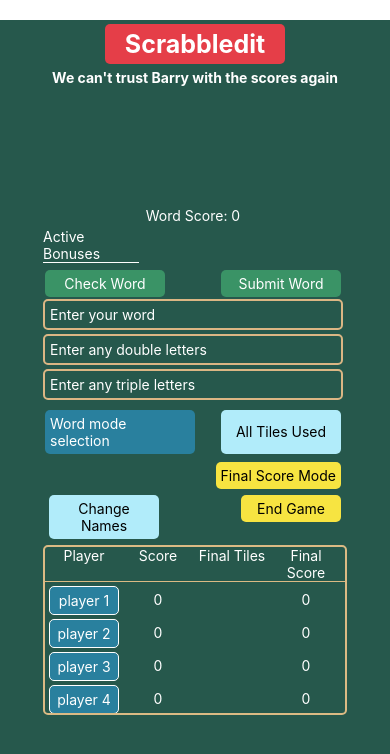
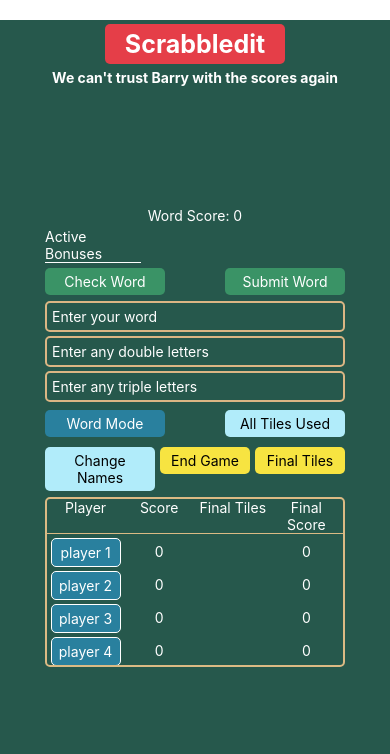
Before and after one commit to TomBirbeck/scrabbleditreactnative, a React Native app: screen / in a window 390 px wide. Shown: the top 754 px of the page. Built offline with nearby package versions, Linux system fonts and the light colour scheme.

Commit message:
main display page style, winner now displayed

```diff
--- a/components/Display.tsx
+++ b/components/Display.tsx
@@ -15,6 +15,7 @@ const Display = () => {
     const [passScore, setPassScore] = useState(0)
     const [finalScoreMode, setFinalScoreMode] = useState(false)
     const [finalTiles, setFinalTiles] = useState<number[]>([]);
+    const [winner, setWinner] = useState('');
 
     useEffect(()=> {
         function isolate(player: {id: number, name: string, score: number}, passScore: number) {
@@ -41,12 +42,15 @@ const Display = () => {
     return(
         <View>
             <View style={styles.displayWord}>
+              {finalScoreMode && winner ?<View style={styles.winnerBox}><Text style={styles.winnerText}>Congratulations {winner}, you are the winner!</Text></View>
+              :
             <FlatList
             horizontal={true}
             data={word[0]}
             keyExtractor={item=>item}
             renderItem={({item})=>(<DisplayWord letter={item}/>)}
             />
+              }
             </View>
             { playerTurn.id > 0 ? <View>
                 <Text style={styles.turnText}>It's {playerTurn.name}'s turn</Text>
@@ -60,7 +64,6 @@ const Display = () => {
                 <WordScore
                 setPassScore={setPassScore}
                 finalScoreMode={finalScoreMode}
-                setFinalScoreMode={setFinalScoreMode}
                 finalTiles={finalTiles}
                 setFinalTiles={setFinalTiles}
                 />
@@ -79,6 +82,9 @@ const Display = () => {
             playerTurn={playerTurn}
             setPlayerTurn={setPlayerTurn}
             passScore={passScore}
+            setFinalScoreMode={setFinalScoreMode}
+            finalScoreMode={finalScoreMode}
+            setWinner={setWinner}
             />
             </View>
         </View>
@@ -94,6 +100,20 @@ const styles = StyleSheet.create({
     turnText: {
         color: 'white',
         textAlign: 'center',
+    },
+    winnerBox:{
+      backgroundColor: '#F7E441',
+      width: 300,
+      height: 40,
+      borderWidth: 2,
+      borderColor: '#DBBA84',
+      alignItems: 'center',
+      justifyContent: 'center',
+      padding: 5,
+      borderRadius: 5,
+    },
+    winnerText: {
+      fontSize: 14
     }
 })
 
--- a/components/Scoreboard.tsx
+++ b/components/Scoreboard.tsx
@@ -27,6 +27,9 @@ interface ScoreboardProps {
     playerTurn: PLAYER;
     setPlayerTurn: PLAYERSETTER;
     passScore: number;
+    setFinalScoreMode: React.Dispatch<React.SetStateAction<boolean>>;
+    finalScoreMode: boolean;
+    setWinner: React.Dispatch<React.SetStateAction<string>>;
 }
 
 const RADIO: string[] = [
@@ -36,11 +39,10 @@ const RADIO: string[] = [
     'player4'
 ]
 
-const Scoreboard = ({player1, player2, player3, player4, setPlayer1, setPlayer2, setPlayer3, setPlayer4, finals, playerTurn, setPlayerTurn, passScore} : ScoreboardProps) => {
+const Scoreboard = ({player1, player2, player3, player4, setPlayer1, setPlayer2, setPlayer3, setPlayer4, finals, playerTurn, setPlayerTurn, passScore, setFinalScoreMode, finalScoreMode, setWinner} : ScoreboardProps) => {
     const players = [player1, player2, player3, player4]
     const [player, setPlayer] = useState('')
     const [newName, setNewName] = useState('')
-    const [winner, setWinner] = useState('');
     const [finalA, setFinalA] = useState(0);
     const [finalB, setFinalB] = useState(0);
     const [finalC, setFinalC] = useState(0);
@@ -165,15 +167,7 @@ const Scoreboard = ({player1, player2, player3, player4, setPlayer1, setPlayer2,
 
     return (
 <View>
-    <View style={styles.topButtonContainer}>
-<TouchableOpacity onPress={()=>{setOpenNames(!openNames)}}>
-        <Text style={styles.toggleName}>Change Names</Text>
-    </TouchableOpacity>
-        <TouchableOpacity onPress={()=>{handleWinner(player1, player2, player3, player4, finals)}}>
-            <Text style={styles.endGameButton}>End Game</Text>
-        </TouchableOpacity>
-    </View>
-   { openNames && <View>
+{ openNames && <View>
         <TextInput style={styles.nameInput} value={newName} onChangeText={setNewName}/>
         <View style={styles.radioContainer}>
 <FlatList
@@ -187,6 +181,17 @@ const Scoreboard = ({player1, player2, player3, player4, setPlayer1, setPlayer2,
         </View>
     </View>
     }
+    <View style={styles.topButtonContainer}>
+<TouchableOpacity onPress={()=>{setOpenNames(!openNames)}}>
+        <Text style={styles.toggleName}>Change Names</Text>
+    </TouchableOpacity>
+        <TouchableOpacity onPress={()=>{handleWinner(player1, player2, player3, player4, finals)}}>
+            <Text style={styles.endGameButton}>End Game</Text>
+        </TouchableOpacity>
+        <TouchableOpacity onPress={() => {setFinalScoreMode(!finalScoreMode)}}>
+        <Text style={styles.endGameButton}>Final Tiles</Text>
+        </TouchableOpacity>
+    </View>
     <View style={styles.table}>
     <View style={styles.tableHeader}>
         <Text style={styles.headerText}>Player</Text>
@@ -218,11 +223,12 @@ const styles = StyleSheet.create({
         borderWidth: 2,
         borderRadius: 5,
         borderColor: '#DBBA84',
-        height: 170
+        height: 170,
+        width: 300,
     },
     tableHeader: {
         flexDirection: 'row',
-        width: 300,
+        width: 298,
         justifyContent: 'space-evenly',
         borderBottomWidth: 1,
         borderBottomColor: '#DBBA84',
@@ -234,7 +240,7 @@ const styles = StyleSheet.create({
     },
     tableBody: {
         flexDirection: 'row',
-        width: 300,
+        width: 298,
         justifyContent:'space-evenly',
     },
     bodyText: {
@@ -257,10 +263,10 @@ const styles = StyleSheet.create({
     },
     setNameButton: {
         backgroundColor: '#B1ECFA',
-        borderWidth: 1,
-        borderColor: 'white',
+        width: 80,
+        textAlign: 'center',
         borderRadius: 5,
-        padding: 4,
+        padding: 5,
     },
     nameInput: {
             borderWidth: 2,
@@ -281,17 +287,15 @@ const styles = StyleSheet.create({
         endGameButton: {
             borderRadius: 5,
             backgroundColor: '#F7E441',
-            // color: 'white',
             textAlign: 'center',
-            width: 100,
+            width: 90,
             padding: 5,
             marginBottom: 2,
         },
         topButtonContainer: {
             flexDirection: 'row',
             justifyContent: 'space-between',
-            marginHorizontal: 6,
-            marginVertical: 4,
+            marginBottom: 4,
         }
 
 })
--- a/components/WordScore.tsx
+++ b/components/WordScore.tsx
@@ -1,12 +1,11 @@
 import React, {useState, useCallback, useEffect, useContext} from'react'
-import { View, Text, TextInput, StyleSheet, TouchableOpacity, Switch, FlatList, SafeAreaView } from 'react-native'
+import { View, Text, TextInput, StyleSheet, TouchableOpacity, Switch, FlatList, SafeAreaView, Alert } from 'react-native'
 import { calculateScrabbleScore } from '../utilities/scoreCalc'
 import WordContext from '../utilities/wordContext'
 
 interface ScoreProps {
 setPassScore: React.Dispatch<React.SetStateAction<number>>;
 finalScoreMode: boolean;
-setFinalScoreMode: React.Dispatch<React.SetStateAction<boolean>>;
 finalTiles: number[];
 setFinalTiles: React.Dispatch<React.SetStateAction<number[]>>;
 }
@@ -17,7 +16,7 @@ type wordModes = {
         setter: React.Dispatch<React.SetStateAction<boolean>>;
 }
 
-const WordScore = ({setPassScore, setFinalScoreMode, finalScoreMode, finalTiles, setFinalTiles}: ScoreProps) => {
+const WordScore = ({setPassScore, finalScoreMode, finalTiles, setFinalTiles}: ScoreProps) => {
     const [word, setWord] = useState('')
     const [doubles, setDoubles] = useState('')
     const [triples, setTriples] = useState('')
@@ -45,6 +44,9 @@ const WordScore = ({setPassScore, setFinalScoreMode, finalScoreMode, finalTiles,
     },[word])
 
     const handleWordCheck = useCallback((word: string, doubles: string, triples: string) => {
+        if (word.length === 0){
+            Alert.alert('Please enter at least 1 letter or an underscore ( _ ) for a blank tile')
+        } else {
             const wordSplit = word.trim().toUpperCase().split('')
             const doublesSplit = doubles.trim().toUpperCase().split('')
             const triplesSplit = triples.trim().toUpperCase().split('')
@@ -62,6 +64,7 @@ const WordScore = ({setPassScore, setFinalScoreMode, finalScoreMode, finalTiles,
         tripleTripleScore && (mode3 = 3, mode5 = 3);
        const score = ((calculateScrabbleScore({word:wordSplit, doubles: doublesSplit, triples: triplesSplit})* mode) * mode2 * mode3 * mode4 * mode5 + extra)
         setScore(score)
+        }
   },[word, doubles, triples, doubleScore, doubleDoubleScore, tripleScore, doubleTripleScore, tripleTripleScore, allTiles])
 
   const handleWordSubmit = (word: string, doubles: string, triples: string) => {
@@ -130,15 +133,12 @@ const WordScore = ({setPassScore, setFinalScoreMode, finalScoreMode, finalTiles,
             <TextInput style={styles.textInput} value={triples} onChangeText={setTriples} placeholder='Enter any triple letters' placeholderTextColor='white'/>
             <View style={styles.modesButtonContainer}>
             <TouchableOpacity style={[styles.button, {backgroundColor: '#29809E'}]} onPress={()=>{setOpenWordModes(!openWordModes)}}>
-            <Text style={styles.buttonText}>Word mode selection</Text>
+            <Text style={styles.buttonText}>Word Mode</Text>
             </TouchableOpacity>
             <TouchableOpacity style={[styles.button, {backgroundColor: '#B1ECFA'}]} onPress={()=>{setAllTiles(!allTiles)}}>
                 <Text>All Tiles Used</Text>
             </TouchableOpacity>
             </View>
-            <TouchableOpacity style={[styles.button, {backgroundColor: '#F7E441', alignSelf: 'flex-end'}]} onPress={()=>{setFinalScoreMode(!finalScoreMode)}}>
-            <Text>Final Score Mode</Text>
-            </TouchableOpacity>
             {openWordModes && <FlatList
             style={styles.wordModesList}
             data={WORDMODES}
@@ -172,12 +172,11 @@ const styles = StyleSheet.create({
     },
     button: {
         padding: 5,
-        minWidth: 120,
-        maxWidth: 150,
+        width: 120,
         justifyContent: 'center',
         alignItems: 'center',
         borderRadius: 5,
-        margin: 2,
+        marginBottom: 6,
     },
     score: {
         color: 'white',
@@ -196,6 +195,7 @@ const styles = StyleSheet.create({
     bonuses: {
         color: 'white',
         marginBottom: 0.5,
+        marginLeft: 5,
     },
     wordModesList: {
     height: 250,
```
Lines whose indentation alone changed are shown as unchanged.
